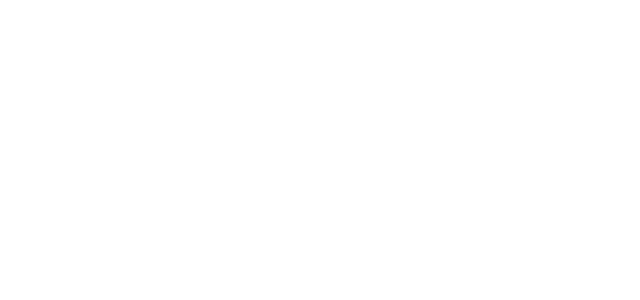
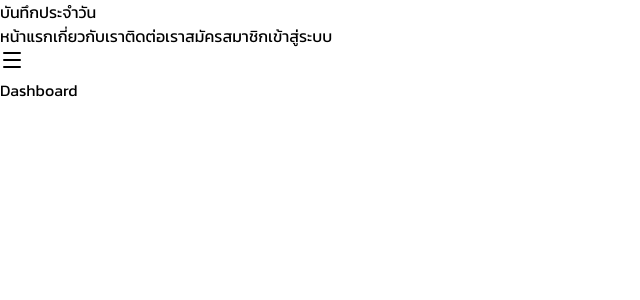
Before and after one commit to kittiumnatsomboon/Dailyprotion, a React (Vite) app: page /dashboard in a window 1280 px wide. Before the commit this address had no page. Shown: the top 300 px of the page, without its empty margins (0-640 px from the left). Built offline with nearby package versions, Linux system fonts and the light colour scheme; a web font is replaced by a local one.

Commit message:
Dashboard

```diff
--- /dev/null
+++ b/src/Component/Dashboard.jsx
@@ -0,0 +1,7 @@
+export default function Dashboard(){
+    return(
+        <>
+        Dashboard
+        </>
+    )
+}
--- a/src/Component/Navbar.jsx
+++ b/src/Component/Navbar.jsx
@@ -5,7 +5,7 @@
 
 // Dropdown menu after login
 const Dropdownmenu = [
-    { id: 1, label: "บัญชีผู้ใช้งาน", link: "/account" },
+    { id: 1, label: "บัญชีผู้ใช้งาน", link: "/dashboard" },
     { id: 2, label: "Create Post", link: "/createpost" },
 ]
 
--- a/src/main.jsx
+++ b/src/main.jsx
@@ -11,6 +11,7 @@
 import Footer from './Pages/Footer';
 import { AuthProvider } from './Authen/auth';
 import AdminDashboard from './Pages/Controller/AdminDashboard';
+import Dashboard from './Component/Dashboard';
 createRoot(document.getElementById('root')).render(
   <StrictMode>
     <BrowserRouter>
@@ -22,7 +23,9 @@
           <Route path="contact" element={<Contact />} />
           <Route path="register" element={<Register />} />
           <Route path="login" element={<Login />} />
+          <Route path="dashboard" element={<Dashboard />} />
 
+          {/* Admin */}
           <Route path="admin/dashboard" element={<AdminDashboard />} />
         </Route>
       </Routes>
```
